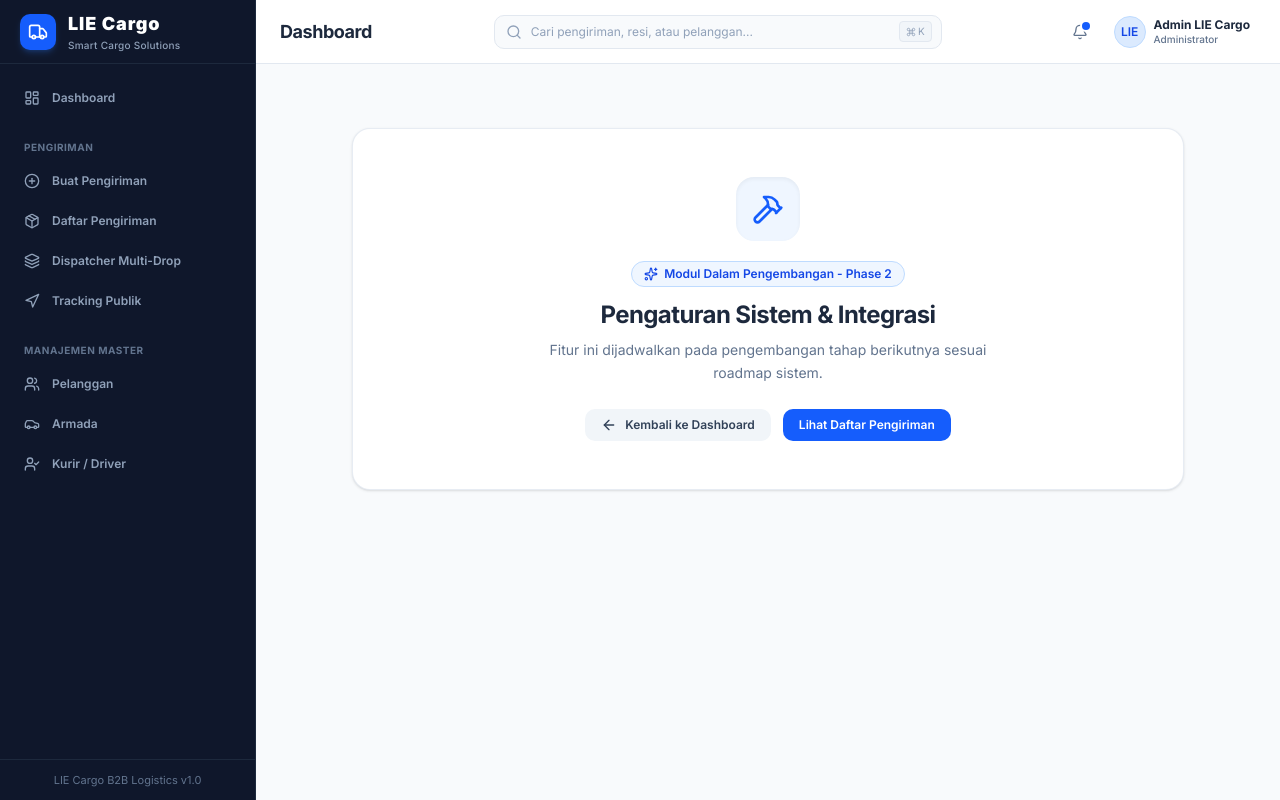
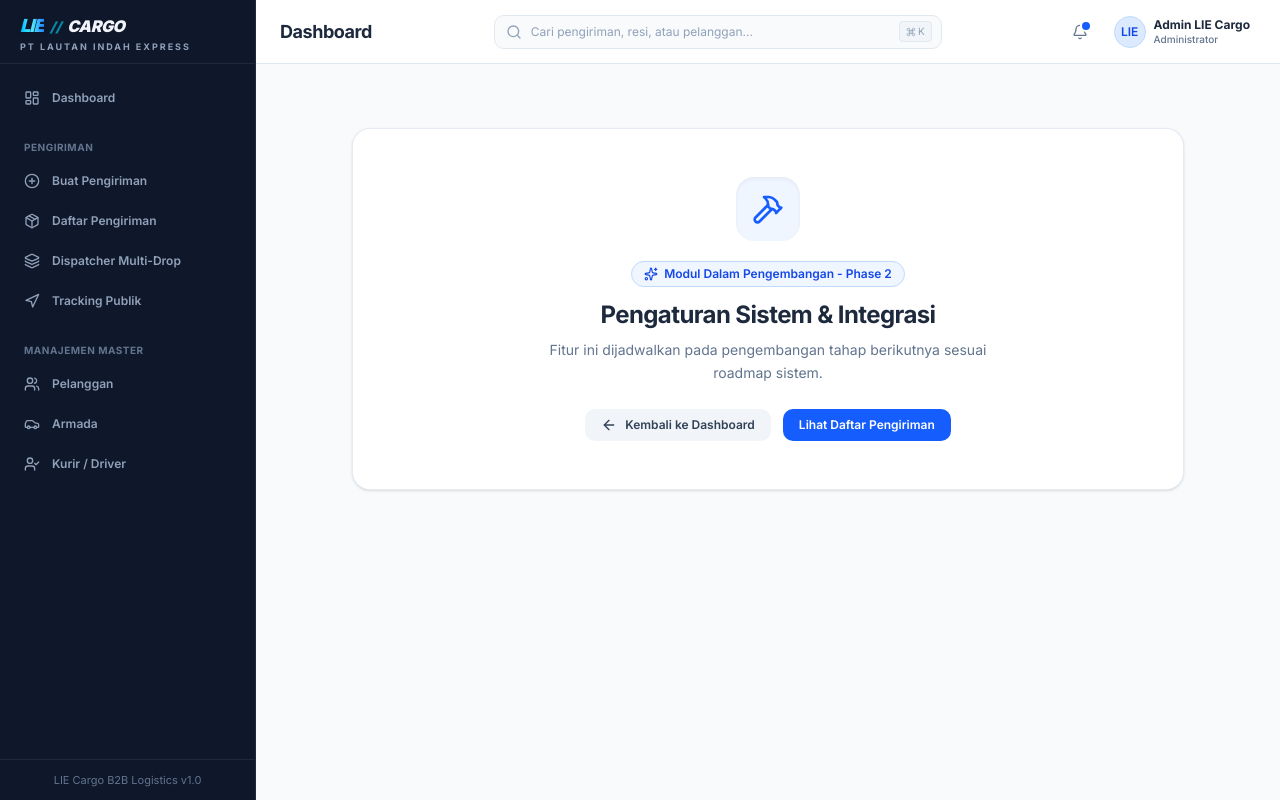
Before and after one commit to Lautan-Indah-Expresss/lautan-indah-expresss--monorepo, a Next.js app: page /admin/settings in a window 1280 px wide. Built offline with nearby package versions, Linux system fonts and the light colour scheme.

Commit message:
feat(web): adopt TypographyLogo across navigation, login, and print views

```diff
--- a/src/app/admin/login/page.tsx
+++ b/src/app/admin/login/page.tsx
@@ -1,4 +1,6 @@
 "use client";
+
+import { TypographyLogo } from "@/components/TypographyLogo";
 
 import React, { useState, Suspense } from "react";
 import { useRouter, useSearchParams } from "next/navigation";
--- a/src/app/page.tsx
+++ b/src/app/page.tsx
@@ -1,4 +1,6 @@
 "use client";
+
+import { TypographyLogo } from "@/components/TypographyLogo";
 
 import React, { useState } from "react";
 import { useRouter } from "next/navigation";
@@ -133,18 +135,14 @@ export default function HomePage() {
       {/* Top Navbar */}
       <header className="bg-white border-b border-slate-200 sticky top-0 z-30">
         <div className="max-w-6xl mx-auto px-4 sm:px-6 h-16 flex items-center justify-between">
-          <Link href="/" className="flex items-center gap-2.5">
-            <div className="w-10 h-10 rounded-xl bg-gradient-to-tr from-blue-700 to-indigo-600 flex items-center justify-center text-white font-bold text-lg shadow-sm">
-              LIE
-            </div>
-            <div>
-              <span className="font-extrabold text-slate-900 tracking-tight text-lg">
-                LIE Cargo
-              </span>
-              <span className="hidden sm:inline-block text-xs bg-blue-50 text-blue-700 font-semibold px-2 py-0.5 rounded-full ml-2">
-                B2B Express
-              </span>
-            </div>
+          <Link href="/" className="flex items-center">
+            <TypographyLogo
+              variant="cargo"
+              theme="light"
+              style="velocity"
+              size="md"
+              subtitle="PT LAUTAN INDAH EXPRESS"
+            />
           </Link>
 
           <div className="flex items-center gap-3">
--- a/src/components/admin/AdminSidebar.tsx
+++ b/src/components/admin/AdminSidebar.tsx
@@ -1,10 +1,11 @@
 "use client";
+
+import { TypographyLogo } from "../TypographyLogo";
 
 import React from "react";
 import Link from "next/link";
 import { usePathname } from "next/navigation";
 import {
-  Truck,
   LayoutDashboard,
   PlusCircle,
   Package,
@@ -68,18 +69,16 @@ export default function AdminSidebar({ isOpen = true }: SidebarProps) {
       }`}
     >
       {/* Brand Header */}
-      <div className="h-16 flex items-center gap-3 px-5 border-b border-slate-800 shrink-0">
-        <div className="w-9 h-9 bg-blue-600 rounded-lg flex items-center justify-center text-white shadow-md shadow-blue-500/20">
-          <Truck className="w-5 h-5" />
-        </div>
-        <div>
-          <div className="flex items-center gap-1.5">
-            <span className="font-black tracking-wider text-white text-lg">LIE Cargo</span>
-          </div>
-          <p className="text-[10px] font-medium tracking-wide text-slate-400">
-            Smart Cargo Solutions
-          </p>
-        </div>
+      <div className="h-16 flex items-center px-5 border-b border-slate-800 shrink-0">
+        <Link href="/admin" className="focus:outline-none">
+          <TypographyLogo
+            variant="cargo"
+            theme="dark"
+            style="velocity"
+            size="sm"
+            subtitle="PT LAUTAN INDAH EXPRESS"
+          />
+        </Link>
       </div>
 
       {/* Navigation Links */}
--- a/src/components/admin/PrintResiView.tsx
+++ b/src/components/admin/PrintResiView.tsx
@@ -1,4 +1,6 @@
 "use client";
+
+import { TypographyLogo } from "@/components/TypographyLogo";
 
 import React, { useState, useEffect, useRef } from "react";
 import Link from "next/link";
@@ -130,17 +132,13 @@ export default function PrintResiView({ shipment }: { shipment: ShipmentPrintDat
         <div className="flex flex-col sm:flex-row sm:items-center justify-between border-b-2 border-slate-900 pb-5 gap-4">
           {/* Logo & Tagline */}
           <div className="flex items-center gap-3">
-            <div className="w-12 h-12 bg-blue-600 rounded-xl flex items-center justify-center text-white print:border print:border-slate-800">
-              <Truck className="w-7 h-7" />
-            </div>
-            <div>
-              <div className="flex items-center gap-2">
-                <span className="text-2xl font-black tracking-wider text-slate-900">LIE CARGO</span>
-              </div>
-              <p className="text-[11px] font-semibold text-blue-600 tracking-wide uppercase">
-                Smart Cargo Solutions
-              </p>
-            </div>
+            <TypographyLogo
+              variant="cargo"
+              theme="light"
+              style="velocity"
+              size="lg"
+              subtitle="PT LAUTAN INDAH EXPRESS"
+            />
           </div>
 
           {/* Resi Center Info */}
```
